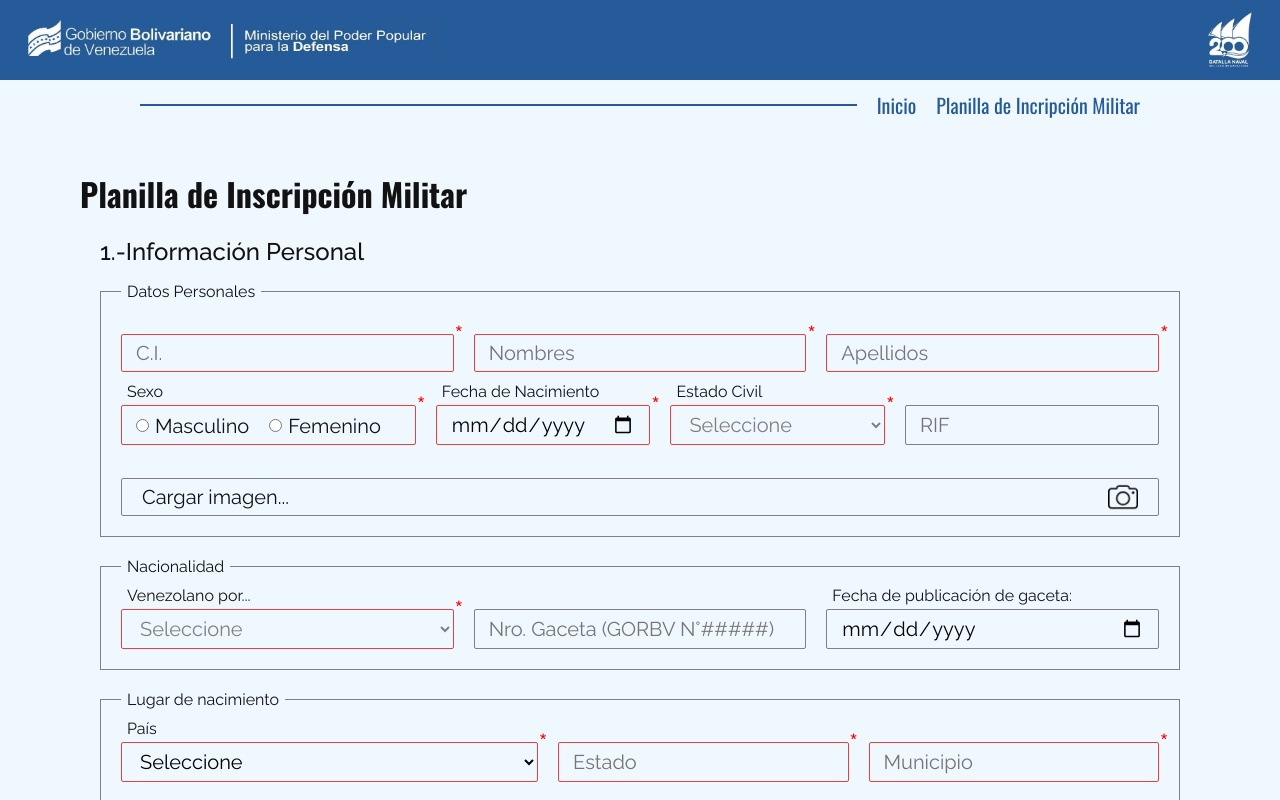
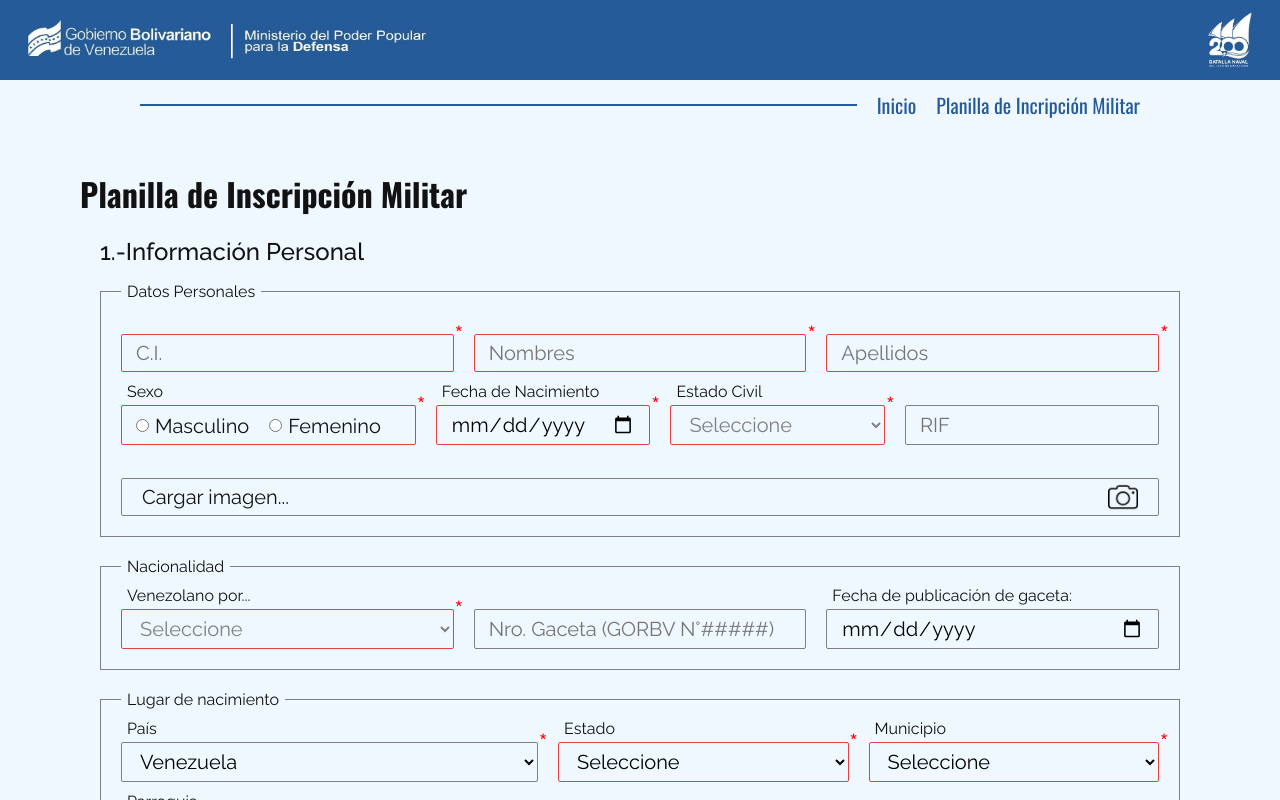
Before and after one commit to asgoDev/03-SICADMIL, a React (Vite) app: page /SICADMIL/inscripcion-militar-form in a window 1280 px wide. Shown: the top 800 px of the page. Built offline with nearby package versions, Linux system fonts and the light colour scheme.

Commit message:
llenado automatico de formulario en caso de edicion.

```diff
--- a/src/components/CountryLocationInputs.jsx
+++ b/src/components/CountryLocationInputs.jsx
@@ -19,7 +19,7 @@ const CountryLocationInputs = ({ content }) => {
         inputConfig={countryConfig}
         options={countryData.root}
         callback={countryController}
-        start='Venezuela'
+        start="Venezuela"
       />
       <LocationSelect
         inputConfig={stateConfig}
--- a/src/components/LocationSelect.jsx
+++ b/src/components/LocationSelect.jsx
@@ -11,9 +11,10 @@ const LocationSelect = ({
   changeToInput = true,
   start,
 }) => {
-  const { requiredInputs, setRequiredInputs } = useContext(GlobalContext);
+  const { requiredInputs, setRequiredInputs, formData } =
+    useContext(GlobalContext);
 
-  const [value, setValue] = useState("");
+  const [value, setValue] = useState(changeToInput ? start : "");
 
   const { id, title, required, label } = inputConfig;
 
@@ -24,13 +25,26 @@ const LocationSelect = ({
   };
 
   const setInputStyle = () => {
-    if(required && !value) return 'invalid-input'
-    return
-  }
+    if (required && !value) return "invalid-input";
+    return;
+  };
 
   useEffect(() => {
     setValue("");
   }, [options]);
+
+
+  useEffect(() => {
+    if(Object.keys(formData).length != 0) {
+      // callback(formData[id]);
+      setValue(formData[id]);
+    }
+    if ((start && Object.keys(formData).length == 0)) {
+      setValue(start);
+      callback(start);
+    }
+
+  }, []);
 
   useEffect(() => {
     if (required) {
@@ -55,7 +69,6 @@ const LocationSelect = ({
         name={id}
         id={id}
         value={value}
-        start={start}
         onChange={handleChange}
         className={setInputStyle()}
       >
--- a/src/components/Radio.jsx
+++ b/src/components/Radio.jsx
@@ -20,7 +20,8 @@ function Radio() {
             name={id}
             value={option}
             type="radio"
-            onClick={inputControl}
+            onChange={inputControl}
+            checked={option == value}
           />
           <span className="complex-input__radio-title">{option}</span>
         </label>
--- a/src/context/ComplexInputContext.jsx
+++ b/src/context/ComplexInputContext.jsx
@@ -9,8 +9,14 @@ export const ComplexInputContext = createContext();
 
 function ComplexInputContextProvider({ children, inputConfig }) {
   const [inputValue, setInputValue] = useState("");
-  const { requiredInputs, setRequiredInputs } = useContext(GlobalContext);
+  const { requiredInputs, setRequiredInputs, formData } =
+    useContext(GlobalContext);
   const { required, id } = inputConfig;
+
+  useEffect(() => {
+    if (Object.keys(formData).length != 0)
+      setInputValue(formData[id])
+  }, []);
 
   // si el input es requerido, añade la referencia del input a un array
   // utilizado para verificar si todos los capos requeridos fueron llenados.
@@ -25,14 +31,14 @@ function ComplexInputContextProvider({ children, inputConfig }) {
   }, [inputValue]);
 
   const setInputStyle = () => {
-    if(required && !inputValue) return 'invalid-input'
-    return
-  }
+    if (required && !inputValue) return "invalid-input";
+    return;
+  };
 
   const contextValue = {
     inputConfig,
     inputState: [inputValue, setInputValue],
-    styles: ()=> setInputStyle()
+    styles: () => setInputStyle(),
   };
 
   return (
--- a/src/context/GlobalContext.jsx
+++ b/src/context/GlobalContext.jsx
@@ -4,23 +4,30 @@ import { createContext } from "react";
 export const GlobalContext = createContext();
 
 const checkImportantInput = (inputsObj) => {
-  if(!inputsObj) return
-  let values = Object.values(inputsObj)
-  return (values.every(element => element));
-}
+  if (!inputsObj) return;
+  let values = Object.values(inputsObj);
+  return values.every((element) => element);
+};
 
 function GlobalContextProvider(props) {
+  const [requiredInputs, setRequiredInputs] = useState({});
+  const [isAllInputOk, setIsAllInputOk] = useState(false);
+  const [formData, setFormData] = useState({});
 
-  const [requiredInputs, setRequiredInputs] = useState({});
-  const [isAllInputOk, setIsAllInputOk] = useState(false)
-  const [formData, setFormData] = useState({})
-
-  useEffect(()=>{
-    setIsAllInputOk(checkImportantInput(requiredInputs))
-  }, [requiredInputs])
+  useEffect(() => {
+    setIsAllInputOk(checkImportantInput(requiredInputs));
+  }, [requiredInputs]);
 
   return (
-    <GlobalContext.Provider value={{ requiredInputs, setRequiredInputs, isAllInputOk, formData, setFormData }}>
+    <GlobalContext.Provider
+      value={{
+        requiredInputs,
+        setRequiredInputs,
+        isAllInputOk,
+        formData,
+        setFormData,
+      }}
+    >
       {props.children}
     </GlobalContext.Provider>
   );
--- a/src/utils/useCountryData.js
+++ b/src/utils/useCountryData.js
@@ -11,8 +11,6 @@ export const useCountryData = () => {
     parish: {},
   });
   const [isVenezuela, setIsVenezuela] = useState(false);
-
-  //CORREGIIRRRRRRRR
 
   useEffect(() => {
     if (Object.keys(countryData.country).length != 0)
```
